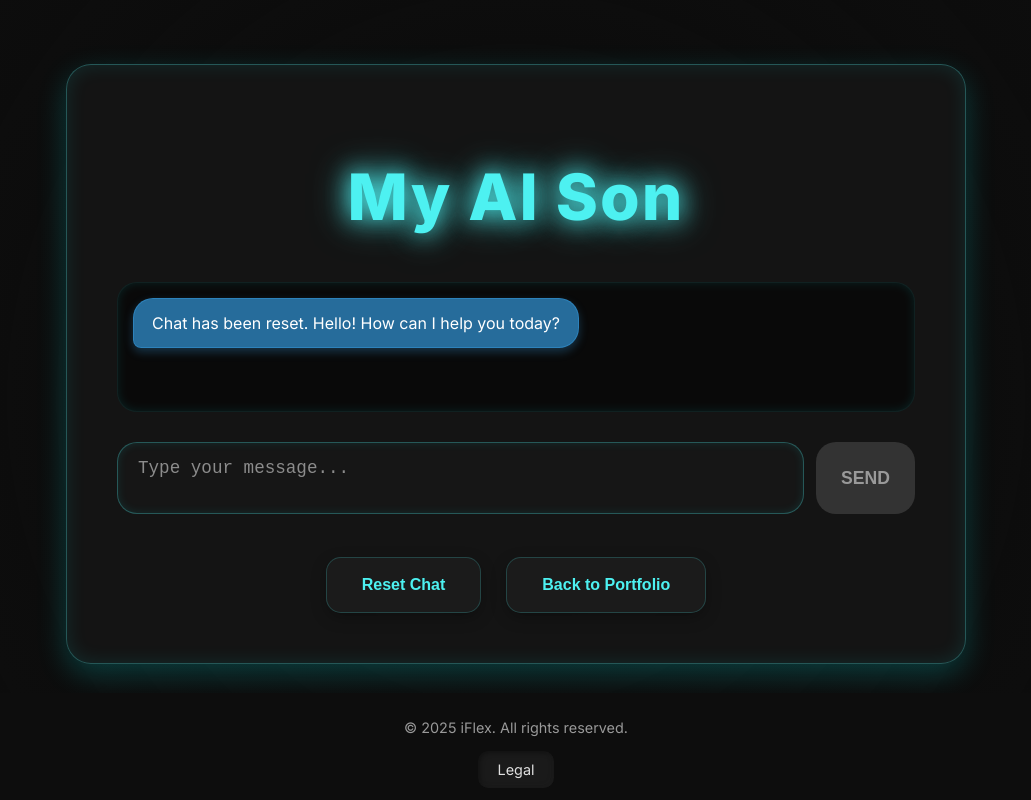
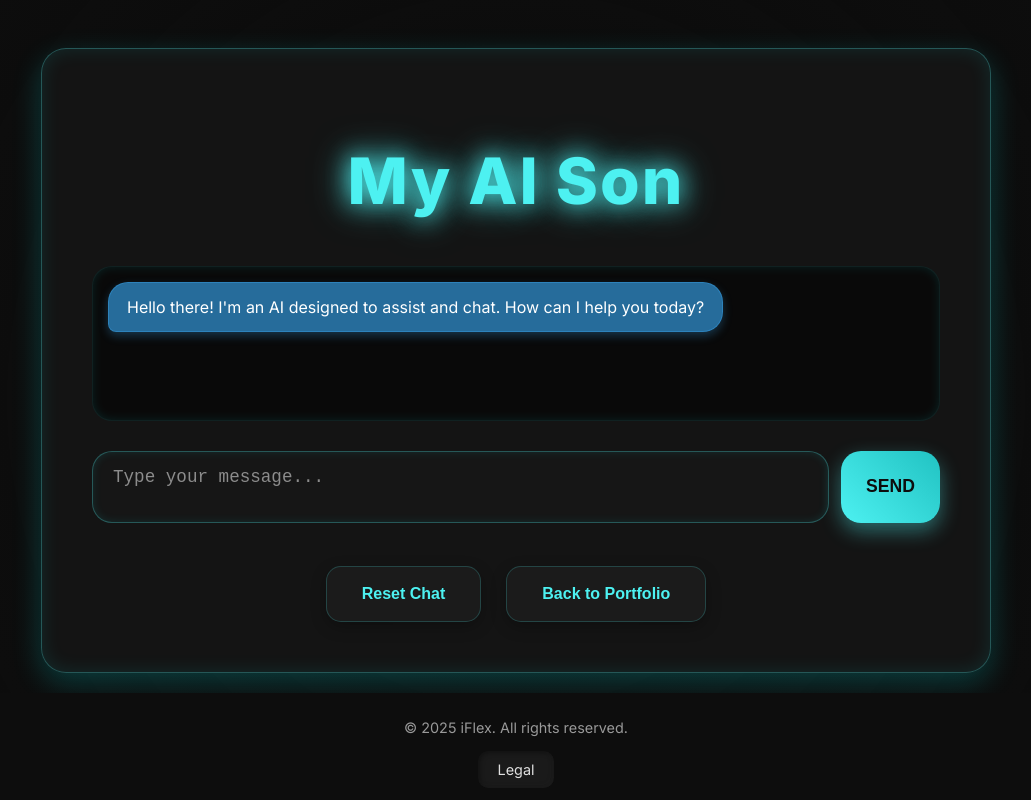
Before and after one commit to iFlex0x/iFlex, a website: page son.html in a window 1280 px wide. Both pictures are taken after a click on the button "Reset Chat". Shown: the whole page, without its empty margins (124-1155 px from the left). Drawn offline with Linux system fonts and the light colour scheme; no server answers.

Commit message:
Update son.html

```diff
--- a/son.html
+++ b/son.html
@@ -81,16 +81,16 @@
             pointer-events: none;
         }
 
-        /* Main Chat Container */
+        /* Main Chat Container - Adjusted for size and responsiveness */
         .chat-container {
             background-color: rgba(25, 25, 25, 0.7); /* More transparent dark background */
             border-radius: 25px; /* More pronounced rounded corners */
             padding: clamp(25px, 5vw, 50px);
             box-shadow: 0 10px 30px rgba(0, 255, 255, 0.2), inset 0 0 20px rgba(0, 255, 255, 0.1); /* Cyan glow shadow */
             text-align: center;
-            width: 100%;
-            max-width: 900px; /* Max width for readability */
-            height: clamp(500px, 75vh, 800px); /* Responsive height for chat area */
+            width: 90%; /* Use a percentage for fluid width */
+            max-width: 950px; /* Increased max width for a larger feel */
+            height: clamp(600px, 80vh, 900px); /* Increased height for larger chat area */
             display: flex;
             flex-direction: column;
             gap: 15px;
@@ -102,7 +102,7 @@
             backdrop-filter: blur(10px); /* Frosted glass effect */
             -webkit-backdrop-filter: blur(10px);
             border: 1px solid rgba(77, 241, 241, 0.3); /* Subtle cyan border */
-            margin-top: clamp(40px, 8vh, 80px); /* Top margin for spacing */
+            margin-top: clamp(30px, 6vh, 60px); /* Top margin for spacing */
             margin-bottom: 20px; /* Space above footer */
         }
 
@@ -460,6 +460,7 @@
                 height: 90vh;
                 margin-top: 20px;
                 margin-bottom: 10px;
+                max-width: 95%; /* Make it slightly wider on smaller screens */
             }
             .page-title {
                 font-size: 2em;
@@ -539,7 +540,8 @@
     <div class="chat-container">
         <h1 class="page-title">My AI Son</h1>
         <div id="chatDisplay" class="chat-display">
-            <div class="bot-message message">Hello! I'm your AI Son. How can I help you today?</div>
+            <!-- Initial greeting, intentionally neutral -->
+            <div class="bot-message message">Hello there! I'm an AI designed to assist and chat. How can I help you today?</div>
         </div>
         <div id="loadingDots" class="loading-dots"></div>
         <div class="chat-input-area">
@@ -628,31 +630,53 @@
             const legalModal = document.getElementById('legalModal');
             const modalCloseBtns = document.querySelectorAll('.modal-close-btn');
 
-            let userId = localStorage.getItem('aiSonUserId');
-            let channelId = localStorage.getItem('aiSonChannelId');
-            let isFirstMessageOfSession = false; // Flag to track if it's the very first user message in this session
+            let userId;
+            let channelId;
 
-            // Initialize or retrieve User and Channel IDs
-            if (!userId) {
-                userId = crypto.randomUUID(); // Use crypto.randomUUID() directly
+            /**
+             * Initializes or regenerates User and Channel IDs, always creating a new session.
+             * This function is called on page load and when the "Reset Chat" button is clicked.
+             */
+            function initializeNewSession() {
+                // Clear any existing IDs to ensure a fresh session
+                localStorage.removeItem('aiSonUserId');
+                localStorage.removeItem('aiSonChannelId');
+
+                // Generate new IDs
+                userId = crypto.randomUUID();
+                channelId = crypto.randomUUID();
+
+                // Store them (though they'll be cleared on next page load for "always new session" behavior)
                 localStorage.setItem('aiSonUserId', userId);
-                isFirstMessageOfSession = true; // New user, so first message needs '!wack'
-            }
-            if (!channelId) {
-                channelId = crypto.randomUUID(); // Use crypto.randomUUID() directly
                 localStorage.setItem('aiSonChannelId', channelId);
-                isFirstMessageOfSession = true; // New channel, so first message needs '!wack'
+
+                console.log('Frontend (son.html) - New Session Initialized. User ID:', userId, 'Channel ID:', channelId);
+
+                // Clear chat display and add initial greeting
+                chatDisplay.innerHTML = '<div class="bot-message message">Hello there! I\'m an AI designed to assist and chat. How can I help you today?</div>';
+                chatInput.value = '';
+                chatInput.style.height = 'auto';
+
+                // Send a silent '!wack' to the bot immediately to clear its context for this new session
+                console.log('Sending silent !wack to Shapes.inc for new session...');
+                sendToBot('!wack', true).then(() => {
+                    console.log('Silent !wack sent successfully for new session.');
+                }).catch(error => {
+                    console.error('Failed to send silent !wack for new session:', error);
+                });
             }
 
-            // Debugging: Log IDs on page load
-            console.log('Frontend (son.html) - Loaded User ID:', userId);
-            console.log('Frontend (son.html) - Loaded Channel ID:', channelId);
-            console.log('Frontend (son.html) - Is first message of session:', isFirstMessageOfSession);
+            // Initialize a new session immediately on page load
+            initializeNewSession();
 
-            // Function to send a message to the bot (internal or user-initiated)
+            /**
+             * Sends a message to the Shapes.inc bot via the Netlify function.
+             * @param {string} messageToSend - The message content.
+             * @param {boolean} isSilent - If true, the message and bot response are not added to the chat display.
+             */
             async function sendToBot(messageToSend, isSilent = false) {
-                sendMessageBtn.disabled = true;
                 if (!isSilent) {
+                    sendMessageBtn.disabled = true;
                     loadingDots.classList.add('active');
                 }
 
@@ -673,7 +697,7 @@
                     }
 
                     const data = await response.json();
-                    if (!isSilent) { // Only add bot's response to display if it's not a silent '!wack'
+                    if (!isSilent) {
                         addMessage(data.response, 'bot');
                     }
                     return data.response; // Return bot's response if needed
@@ -691,7 +715,15 @@
                 }
             }
 
-            // Function to handle user's message input
+            function addMessage(text, sender) {
+                const messageDiv = document.createElement('div');
+                messageDiv.classList.add('message');
+                messageDiv.classList.add(sender === 'user' ? 'user-message' : 'bot-message');
+                messageDiv.textContent = text;
+                chatDisplay.appendChild(messageDiv);
+                chatDisplay.scrollTop = chatDisplay.scrollHeight;
+            }
+
             async function handleSendMessage() {
                 const message = chatInput.value.trim();
                 if (!message) return;
@@ -700,39 +732,8 @@
                 chatInput.value = '';
                 chatInput.style.height = 'auto'; // Reset textarea height
 
-                // If this is the first user message in this session, prepend '!wack' silently
-                if (isFirstMessageOfSession) {
-                    console.log('Sending silent !wack for new session...');
-                    await sendToBot('!wack', true); // Send !wack silently
-                    isFirstMessageOfSession = false; // Reset flag after sending
-                }
-
                 // Send the actual user message
                 await sendToBot(message, false);
-            }
-
-            // Initial silent !wack on load if it's a new session
-            // This ensures the bot's short-term memory is cleared on every page visit
-            // or when a new user/channel ID is generated.
-            if (isFirstMessageOfSession) {
-                 // Send the !wack command immediately, but silently, so it doesn't clutter chat.
-                // The bot's initial greeting is already in the display.
-                sendToBot('!wack', true).then(() => {
-                    console.log('Silent !wack sent on page load.');
-                    isFirstMessageOfSession = false; // Reset flag after successful silent wack
-                }).catch(error => {
-                    console.error('Failed to send silent !wack on load:', error);
-                    // Decide if you want to notify user about failed wack, or just proceed
-                });
-            }
-
-            function addMessage(text, sender) {
-                const messageDiv = document.createElement('div');
-                messageDiv.classList.add('message');
-                messageDiv.classList.add(sender === 'user' ? 'user-message' : 'bot-message');
-                messageDiv.textContent = text;
-                chatDisplay.appendChild(messageDiv);
-                chatDisplay.scrollTop = chatDisplay.scrollHeight;
             }
 
             sendMessageBtn.addEventListener('click', handleSendMessage);
@@ -748,26 +749,10 @@
                 chatInput.style.height = (chatInput.scrollHeight) + 'px';
             });
 
-            resetChatBtn.addEventListener('click', async () => {
-                // Clear localStorage for channelId and generate a new one
-                localStorage.removeItem('aiSonChannelId');
-                channelId = crypto.randomUUID();
-                localStorage.setItem('aiSonChannelId', channelId);
-
-                // Set flag so the next user message triggers a silent !wack
-                isFirstMessageOfSession = true;
-
-                // Clear chat display and add initial greeting
-                chatDisplay.innerHTML = '<div class="bot-message message">Chat has been reset. Hello! How can I help you today?</div>';
-                chatInput.value = '';
-                chatInput.style.height = 'auto';
-
-                // Debugging: Log new Channel ID after reset
-                console.log('Frontend (son.html) - Chat Reset. New Channel ID:', channelId);
-
-                // Optionally send a silent !wack immediately after local reset (optional, as isFirstMessageOfSession will handle next user input)
-                // await sendToBot('!wack', true);
-                // console.log('Silent !wack sent after manual reset.');
+            resetChatBtn.addEventListener('click', () => {
+                // Manually trigger a new session initialization
+                initializeNewSession();
+                console.log('Manual chat reset initiated.');
             });
 
             backToPortfolioBtn.addEventListener('click', () => {
@@ -805,7 +790,7 @@
                 }
             });
 
-            // Particle Background (retained)
+            // Particle Background Setup
             const particleCanvas = document.getElementById('particleCanvas');
             const particleCtx = particleCanvas.getContext('2d');
             let particles = [];
```
